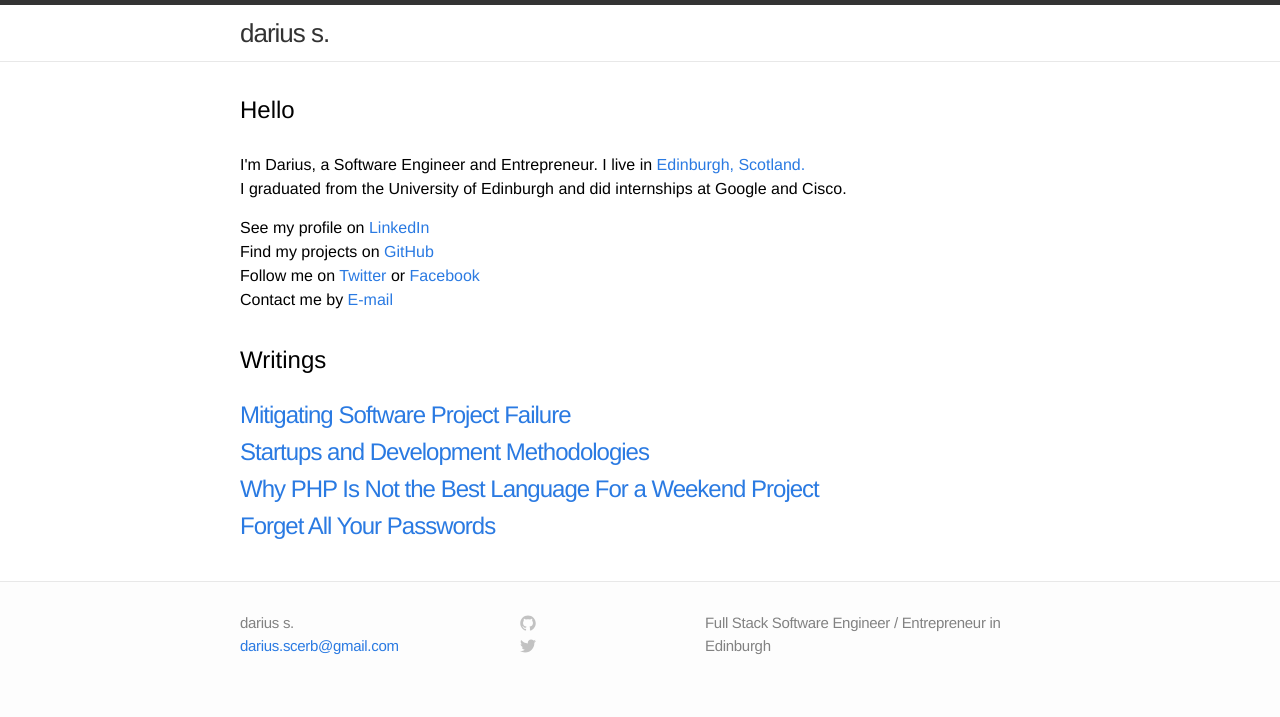
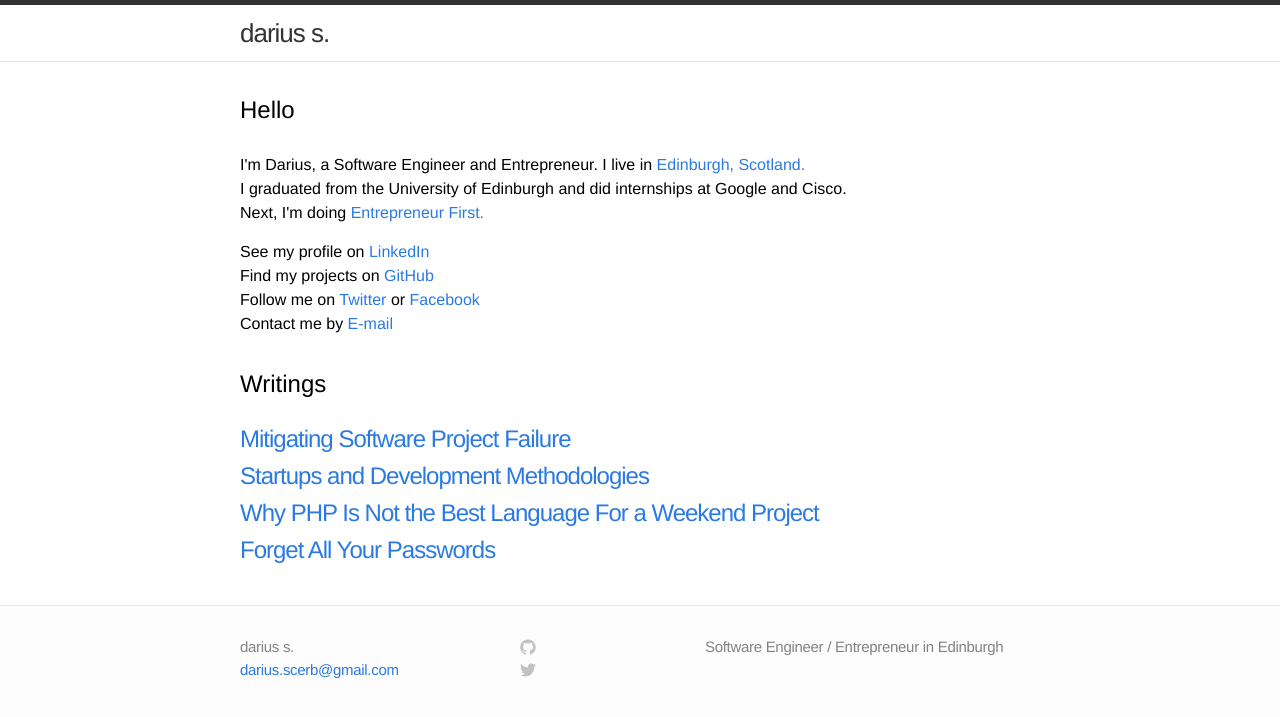
Before and after one commit to darka/dariuss.net, a Jekyll site: the page built from index.html, in a window 1280 px wide. Shown: the top 717 px of the page. Built offline with Jekyll 4.4.1, drawn with Linux system fonts in a browser that asks for light colours.

Commit message:
More small fixes.

```diff
--- a/_config.yml
+++ b/_config.yml
@@ -1,9 +1,11 @@
 # Site settings
 title: darius s.
 email: darius.scerb@gmail.com
-description: "Full Stack Software Engineer / Entrepreneur in Edinburgh"
+description: "Software Engineer / Entrepreneur in Edinburgh"
 baseurl: ""
 url: "http://dariuss.net"
+github_username: darka
+twitter_username: scdarius
 
 # Build settings
 markdown: kramdown
--- a/_includes/footer.html
+++ b/_includes/footer.html
@@ -12,7 +12,7 @@
     <div class="footer-col-2 column">
       <ul>
         <li>
-          <a href="https://github.com/{{ site.username }}">
+          <a href="https://github.com/{{ site.github_username }}">
             <span class="icon github">
               <svg version="1.1" class="github-icon-svg" xmlns="http://www.w3.org/2000/svg" xmlns:xlink="http://www.w3.org/1999/xlink" x="0px" y="0px"
                  viewBox="0 0 16 16" enable-background="new 0 0 16 16" xml:space="preserve">
@@ -31,7 +31,7 @@
           </a>
         </li>
         <li>
-          <a href="https://twitter.com/{{ site.username }}">
+          <a href="https://twitter.com/{{ site.twitter_username }}">
             <span class="icon twitter">
               <svg version="1.1" class="twitter-icon-svg" xmlns="http://www.w3.org/2000/svg" xmlns:xlink="http://www.w3.org/1999/xlink" x="0px" y="0px"
                  viewBox="0 0 16 16" enable-background="new 0 0 16 16" xml:space="preserve">
@@ -44,7 +44,6 @@
                 c6.015,0,9.304-4.983,9.304-9.304c0-0.142-0.003-0.283-0.009-0.423C14.976,4.29,15.531,3.714,15.969,3.058z"/>
               </svg>
             </span>
-            <span class="username">{{ site.username }}</span>
           </a>
         </li>
       </ul>
--- a/index.html
+++ b/index.html
@@ -7,7 +7,9 @@
   <h1>Hello</h1>
 
   <p>
-  I'm Darius, a Software Engineer and Entrepreneur. I live in <a href="https://www.google.com/maps/place/Edinburgh/">Edinburgh, Scotland.</a><br/>I graduated from the University of Edinburgh and did internships at Google and Cisco.<br />
+  I'm Darius, a Software Engineer and Entrepreneur. I live in <a href="https://www.google.com/maps/place/Edinburgh/">Edinburgh, Scotland.</a><br/>
+  I graduated from the University of Edinburgh and did internships at Google and Cisco.<br />
+  Next, I'm doing <a href="http://www.entrepreneurfirst.org.uk/">Entrepreneur First.</a><br />
   </p>
   <ul class="me">
     <li>See my profile on <a href="http://www.linkedin.com/in/scdarius">LinkedIn</a></li>
```
